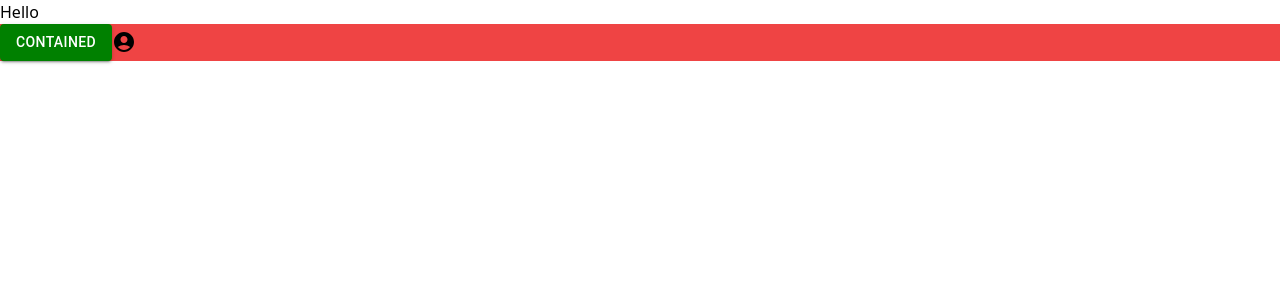
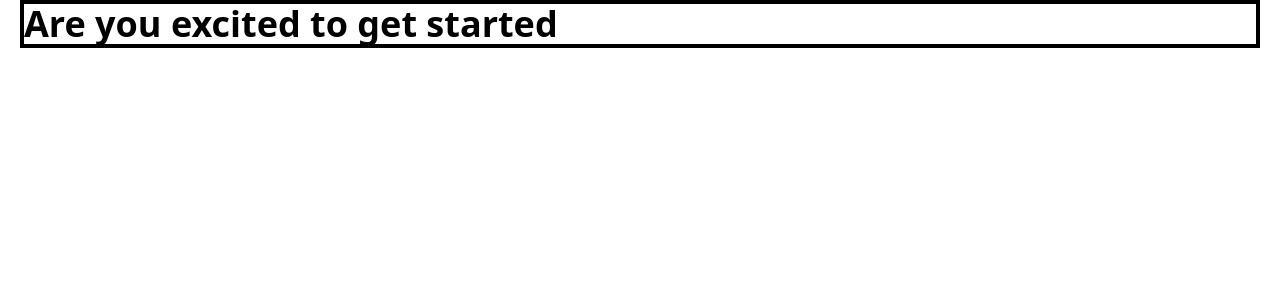
Before and after one commit to moofazzel/Food-delivery-web-app, a React (Vite) app in the folder client/: page / in a window 1280 px wide. Shown: the top 300 px of the page. Built offline with nearby package versions, Linux system fonts and the light colour scheme.

Commit message:
Added color theme in tailwind congig

```diff
--- a/client/src/App.tsx
+++ b/client/src/App.tsx
@@ -1,16 +1,8 @@
-import { Button } from '@mui/material';
-import AccountCircleIcon from '@mui/icons-material/AccountCircle';
 
 const App = () => {
   return (
-    <div>
-      <h2>Hello</h2>
-      <div className="bg-red-500">
-        <Button variant="contained" sx={{ backgroundColor: '#008000' }}>
-          Contained
-        </Button>
-        <AccountCircleIcon />
-      </div>
+    <div className='container border-4 border-red-500'>
+      <h2 className='text-4xl font-bold'>Are you excited to get started</h2>
     </div>
   );
 };
--- a/client/tailwind.config.js
+++ b/client/tailwind.config.js
@@ -2,7 +2,29 @@
 export default {
   content: ['./index.html', './src/**/*.{js,ts,jsx,tsx}'],
   theme: {
-    extend: {},
+    extend: {
+    },
+    // our colors theme
+    colors: {
+      'primary': '#c00a27',
+      'secondary': '#f4b618',
+      'white': '#ffffff',
+      'black': '#3a3a3a',
+      'gray': '#686464',
+    },
+
+    container: {
+      center: true,
+      screens: {
+        sm: '600px',
+        md: '728px',
+        lg: '984px',
+        xl: '1240px',
+        '2xl': '1496px',
+      },
+    },
+
+
   },
   plugins: [],
 };
```
